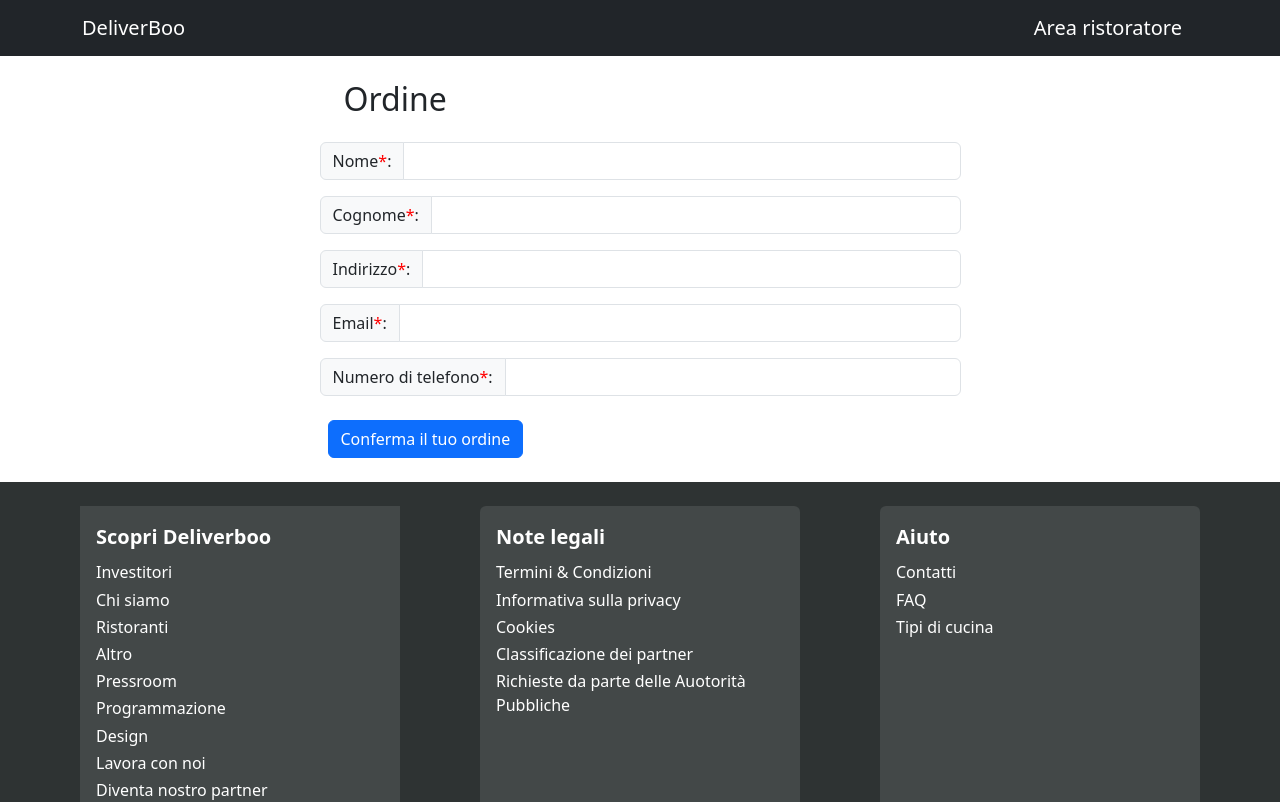
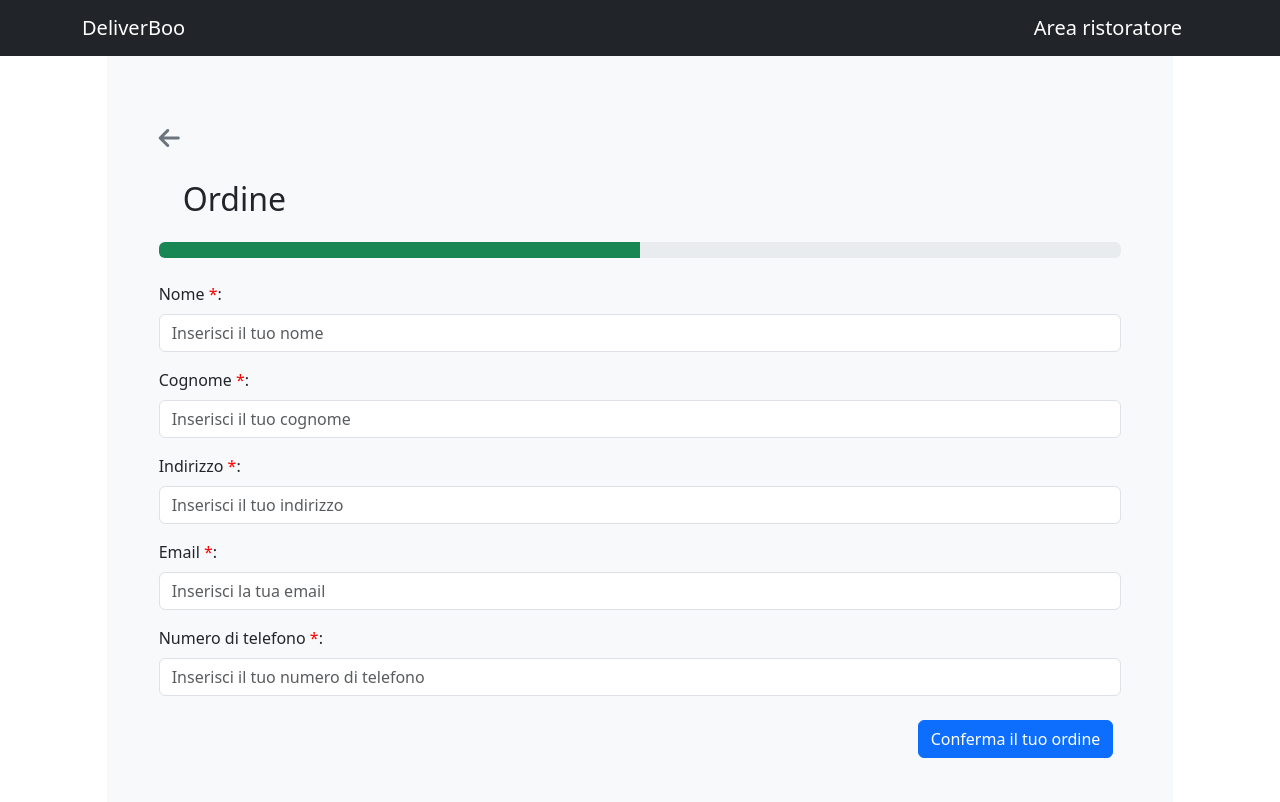
Before and after one commit to Michelazani/deliverboo-frontoffice, a Vue app in the folder deliverboo-front-end/: page /ordine in a window 1280 px wide. Shown: the top 802 px of the page. Built offline with nearby package versions, Linux system fonts and the light colour scheme; no server answers.

Commit message:
Stilizzata view ordini, aggiunta progress bar, gestiti errori form, aggiunto riepilogo ordine in pagamento, aggiunto ordine come data in local storage.

```diff
--- a/deliverboo-front-end/src/components/AppOrder.vue
+++ b/deliverboo-front-end/src/components/AppOrder.vue
@@ -1,48 +1,64 @@
-<template lang="">
-    <div class="container">
-    <div class="row justify-content-center ">
-        <div class="col-7">
-            <!-- <form action='' methods="POST"> -->
+<template>
+  <div class="container-fluid col-10 p-3" style="background-color: #f8f9fa;">
 
+
+    <div class="row justify-content-center">
+
+      <div class="col-12 p-5">
+           <!-- Pulsante Indietro -->
+           <div class="text-start">
+      <button @click="goBack" class="button button--icon">
+        <i class="fas fa-arrow-left"></i>
+      </button>
+    </div>
         <h2 class="m-4">Ordine</h2>
-                <div class="mb-3 input-group">
-                    <label for="customer_name" class="input-group-text">Nome <span style="color: red">*</span>:</label>
-                    <input class="form-control" type="text" name="customer_name" id="customer_name" v-model="customer_name">
-                </div>
-                <div class="mb-3 input-group">
-                    <label for="customer_surname" class="input-group-text">Cognome<span style="color: red">*</span>:</label>
-                    <input class="form-control" type="text" name="customer_surname" id="customer_surname" v-model="customer_surname">
-                </div>
-                <div class="mb-3 input-group">
-                    <label for="customer_address" class="input-group-text">Indirizzo<span style="color: red">*</span>:</label>
-                    <input class="form-control" type="text" name="customer_address" id="customer_address" v-model="customer_address">
-                </div>
-                <div class="mb-3 input-group">
-                    <label for="customer_email" class="input-group-text">Email<span style="color: red">*</span>:</label>
-                    <input class="form-control" type="text" name="customer_email" id="customer_email" v-model="customer_email">
-                </div>
-                <div class="mb-3 input-group">
-                    <label for="customer_phone" class="input-group-text">Numero di telefono<span style="color: red">*</span>:</label>
-                    <input class="form-control" type="text" name="customer_phone" id="customer_phone" v-model="customer_phone">
+
+        <!-- Progress Bar -->
+        <div class="progress mb-4">
+          <div class="progress-bar bg-success" role="progressbar" :style="{ width: progressWidth }" aria-valuenow="50" aria-valuemin="0" aria-valuemax="100"></div>
         </div>
 
-                <div class="mb-3 input-group">
-                    <button type="submit" class="btn btn-primary m-2" @click="(e)=>clickHandler(e)">
+        <div class="mb-3">
+          <label for="customer_name" class="form-label">Nome <span style="color: red">*</span>:</label>
+          <input class="form-control" type="text" name="customer_name" id="customer_name" v-model="customer_name" placeholder="Inserisci il tuo nome">
+          <span v-if="nameError" class="error-message">Il campo Nome è obbligatorio e deve contenere solo lettere.</span>
+        </div>
+        <div class="mb-3">
+          <label for="customer_surname" class="form-label">Cognome <span style="color: red">*</span>:</label>
+          <input class="form-control" type="text" name="customer_surname" id="customer_surname" v-model="customer_surname" placeholder="Inserisci il tuo cognome">
+          <span v-if="surnameError" class="error-message">Il campo Cognome è obbligatorio e deve contenere solo lettere.</span>
+        </div>
+        <div class="mb-3">
+          <label for="customer_address" class="form-label">Indirizzo <span style="color: red">*</span>:</label>
+          <input class="form-control" type="text" name="customer_address" id="customer_address" v-model="customer_address" placeholder="Inserisci il tuo indirizzo">
+          <span v-if="addressError" class="error-message">Il campo Indirizzo è obbligatorio.</span>
+        </div>
+        <div class="mb-3">
+          <label for="customer_email" class="form-label">Email <span style="color: red">*</span>:</label>
+          <input class="form-control" type="email" name="customer_email" id="customer_email" v-model="customer_email" placeholder="Inserisci la tua email">
+          <span v-if="emailError" class="error-message">Il campo Email è obbligatorio e deve essere un'email valida.</span>
+        </div>
+        <div class="mb-3">
+          <label for="customer_phone" class="form-label">Numero di telefono <span style="color: red">*</span>:</label>
+          <input class="form-control" type="tel" name="customer_phone" id="customer_phone" v-model="customer_phone" placeholder="Inserisci il tuo numero di telefono">
+          <span v-if="phoneError" class="error-message">Il campo Numero di telefono è obbligatorio e deve contenere solo numeri.</span>
+        </div>
+        <div class="mb-3 text-end"> <!-- This aligns the content to the right -->
+        <button type="button" class="btn btn-primary m-2" @click="validateForm">
             Conferma il tuo ordine
         </button>
         </div>
-
-            <!-- </form> -->
       </div>
     </div>
   </div>
 </template>
+
 <script>
 import axios from 'axios';
 
 export default {
-    name:'AppOrder',
-    data(){
+  name: 'AppOrder',
+  data() {
     return {
       total_price: null,
       customer_address: null,
@@ -51,18 +67,31 @@ export default {
       customer_phone: null,
       customer_email: null,
       date_and_time: null,
+      progressWidth: '50%', // Initialize progress bar width to 50%
+      nameError: false,
+      surnameError: false,
+      addressError: false,
+      emailError: false,
+      phoneError: false,
     }
   },
   methods: {
-        clickHandler() {
+    validateForm() {
+      this.nameError = !this.customer_name || !/^[A-Za-z]+$/.test(this.customer_name);
+      this.surnameError = !this.customer_surname || !/^[A-Za-z]+$/.test(this.customer_surname);
+      this.addressError = !this.customer_address;
+      this.emailError = !this.customer_email || !/^[a-zA-Z0-9._%+-]+@[a-zA-Z0-9.-]+\.[a-zA-Z]{2,}$/.test(this.customer_email);
+      this.phoneError = !this.customer_phone || !/^[0-9]+$/.test(this.customer_phone);
 
+      if (!this.nameError && !this.surnameError && !this.addressError && !this.emailError && !this.phoneError) {
+        this.submitForm();
+      }
+    },
+    submitForm() {
       const newDate = new Date();
-            const currentDate = `${newDate.getFullYear()}-${newDate.getMonth()+1}-${newDate.getDay()} ${newDate.getHours()}:${newDate.getMinutes()}:${newDate.getSeconds()}`;
+      const currentDate = `${newDate.getFullYear()}-${newDate.getMonth() + 1}-${newDate.getDate()} ${newDate.getHours()}:${newDate.getMinutes()}:${newDate.getSeconds()}`;
 
-            console.log(currentDate)
-
-            const order =
-                {
+      const order = {
         "restaurant_id": JSON.parse(localStorage.getItem('restIdTarget')),
         "total_price": JSON.parse(localStorage.getItem('totPrice')),
         "customer_address" :  this.customer_address,
@@ -76,7 +105,6 @@ export default {
 
       localStorage.setItem('fullOrder', JSON.stringify(order));
 
-                // console.log(order);
       // axios.post(`http://127.0.0.1:8000/api/order`, order)
       // .then((response) => {
       //     // handle success
@@ -89,12 +117,32 @@ export default {
       // .finally(function () {
       //     // always executed
       // });
-            this.$router.push('/pagamento')
+      this.$router.push('/pagamento');
+    },
+    goBack() {
+      this.$router.go(-1); // Torna alla view precedente
     }
   },
 }
+</script>
 
-</script>
-<style lang="">
+<style>
+.error-message {
+  color: red;
+  font-size: 0.875rem;
+  display: block;
+  margin-top: 0.25rem;
+}
 
+.button--icon {
+  background-color: transparent;
+  border: none;
+  padding: 0;
+  font-size: 1.5rem;
+  color: #6c757d;
+}
+
+.button--icon:hover {
+  color: #8a94a8;
+}
 </style>
--- a/deliverboo-front-end/src/components/AppPagamento.vue
+++ b/deliverboo-front-end/src/components/AppPagamento.vue
@@ -1,33 +1,78 @@
 <template>
-    <section class="container-fluid p-5">
-        <div id="dropin-container"></div>
-        <button id="submit-button" class="button button--small button--green">Purchase</button>
+    <section class="container-fluid col-10 p-5" style="background-color: #f8f9fa;">
+              <!-- Pulsante Indietro -->
+              <div class="text-start mb-2">
+            <button @click="goBack" class="button button--icon">
+                <i class="fas fa-arrow-left"></i>
+            </button>
+        </div>
+        <!-- Titolo Pagamento -->
+        <h2 class="text-center mb-4">Pagamento</h2>
+        <!-- Progress Bar -->
+        <div class="progress mb-4">
+            <div class="progress-bar bg-success" role="progressbar" style="width: 100%;" aria-valuenow="100" aria-valuemin="0" aria-valuemax="100"></div>
+        </div>
+
+
+
+        <!-- Riepilogo dell'ordine -->
+        <div class="mb-2 p-2" style="background-color: white;">
+            <h3 class="text-center p-2">Riepilogo Ordine</h3>
+            <ul class="list-group">
+                <li class="list-group-item" v-for="(dishCart, index) in dishesCartList" :key="index" style="background-color: white;">
+                    <div class="row">
+                        <div class="col-6">
+                            <span>{{ dishCart.name }}</span>
+                        </div>
+                        <div class="col-3">
+                            <span>Quantità: {{ dishCart.quantity }}</span>
+                        </div>
+                        <div class="col-3">
+                            <span>Prezzo: €{{ (parseFloat(dishCart.price) * parseInt(dishCart.quantity)).toFixed(2) }}</span>
+                        </div>
+                    </div>
+                </li>
+            </ul>
+            <p class="text-end mt-3 p-2"><strong>Totale: €{{ totalPrice }}</strong></p>
+        </div>
+
+        <!-- Drop-in UI per il pagamento -->
+        <div class="mb-4 p-2" style="background-color: white;">
+            <div id="dropin-container"></div>
+        </div>
+
+        <!-- Button Completa Pagamento -->
+        <div class="text-end">
+            <button id="submit-button" class="button button--small button--green">Completa Pagamento</button>
+        </div>
     </section>
-
 </template>
 
 <script>
 import { router } from '@/router';
 import axios from 'axios';
 
-
 export default {
     name: "appPagamento",
+    data() {
+        return {
+            dishesCartList: [],
+            totalPrice: 0
+        };
+    },
     mounted() {
+        // Recupera il riepilogo dell'ordine dal localStorage
+        this.dishesCartList = JSON.parse(localStorage.getItem('cart')) || [];
+        this.totalPrice = JSON.parse(localStorage.getItem('totPrice')) || 0;
+
         let button = document.querySelector('#submit-button');
 
         braintree.dropin.create({
             authorization: 'sandbox_g42y39zw_348pk9cgf3bgyw2b',
             selector: '#dropin-container',
-            // paypal: {
-            //     flow: 'checkout',
-            //     amount: '10.00',
-            //     currency: 'EUR'
-            // }
         }, function (err, instance) {
             button.addEventListener('click', function () {
                 instance.requestPaymentMethod(function (err, payload) {
-                    // Submit payload.nonce to your server
                     if(err == null){
                         axios.post(`http://127.0.0.1:8000/api/order`, JSON.parse(localStorage.getItem('fullOrder')))
                         .then((response) => {
@@ -46,6 +91,11 @@ export default {
                 });
             })
         });
+    },
+    methods: {
+        goBack() {
+            router.go(-1); // Torna alla view precedente
+        }
     }
 }
 </script>
@@ -84,4 +134,16 @@ export default {
     background-color: #8bdda8;
     color: white;
 }
+
+.button--icon {
+    background-color: transparent;
+    border: none;
+    padding: 0;
+    font-size: 1.5rem;
+    color: #6c757d;
+}
+
+.button--icon:hover {
+    color: #8a94a8;
+}
 </style>
```
Also changed, not shown: deliverboo-front-end/src/components/AppDishes.vue (+7 -7 lines). Lines whose indentation alone changed are shown as unchanged.
